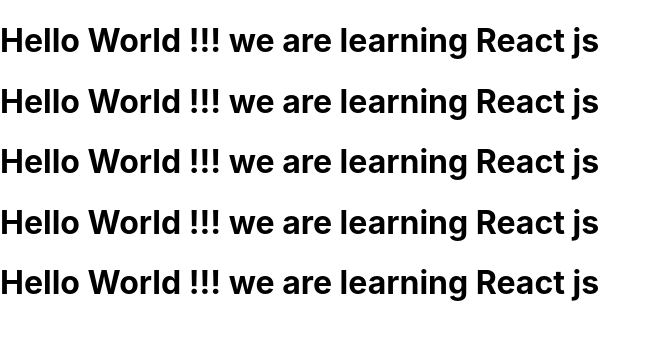
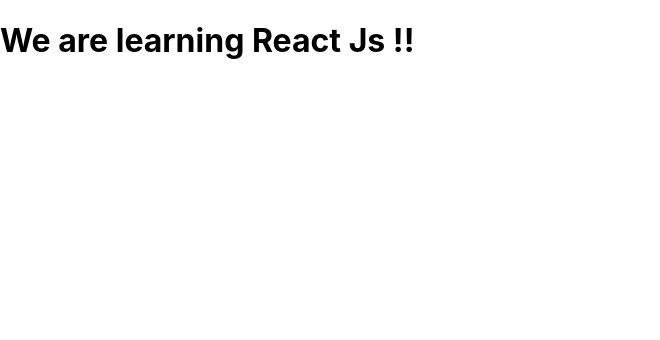
Before and after one commit to shreya-kumbhar/React_Practice, a React (Create React App) app in the folder recatset1/: page / in a window 1280 px wide. Shown: the top 340 px of the page, without its empty margins (0-660 px from the left). Built offline with nearby package versions, Linux system fonts and the light colour scheme.

Commit message:
created simple program using react js

```diff
--- a/recatset1/src/App.js
+++ b/recatset1/src/App.js
@@ -1,19 +1,12 @@
 
-import React from 'react';
-import Sample2 from "./component/Sample2";
+// import Chai from "./component/Chai";
+import TeaBreak from "./component/Chai";
 
 function App()
 {
     return(
-    <>
-        <h1>Hello World !!! we are learning React js </h1>
-        <h1>Hello World !!! we are learning React js </h1>
-        <h1>Hello World !!! we are learning React js </h1>
-        <h1>Hello World !!! we are learning React js </h1>
-        <h1>Hello World !!! we are learning React js </h1>
-    </>
+        <> <TeaBreak/> </>
+    );
 
-    )
 }
-
 export default App;
--- /dev/null
+++ b/recatset1/src/component/Chai.js
@@ -0,0 +1,6 @@
+function TeaBreak(){
+    return(
+        <h1>We are learning React Js !!</h1>
+    )
+}
+export default TeaBreak;
--- a/recatset1/src/component/Sample2.js
+++ /dev/null
@@ -1,15 +0,0 @@
-import React from 'react';
-
- function App() {
-     return (
-         <>
-         <h1>Hello World !!! we are learning React js </h1>
-         <h1>Hello World !!! we are learning React js </h1>
-         <h1>Hello World !!! we are learning React js </h1>
-         <h1>Hello World !!! we are learning React js </h1>
-         <h1>Hello World !!! we are learning React js </h1>
-         </>
-      )
- }
-
-export default App();
```
